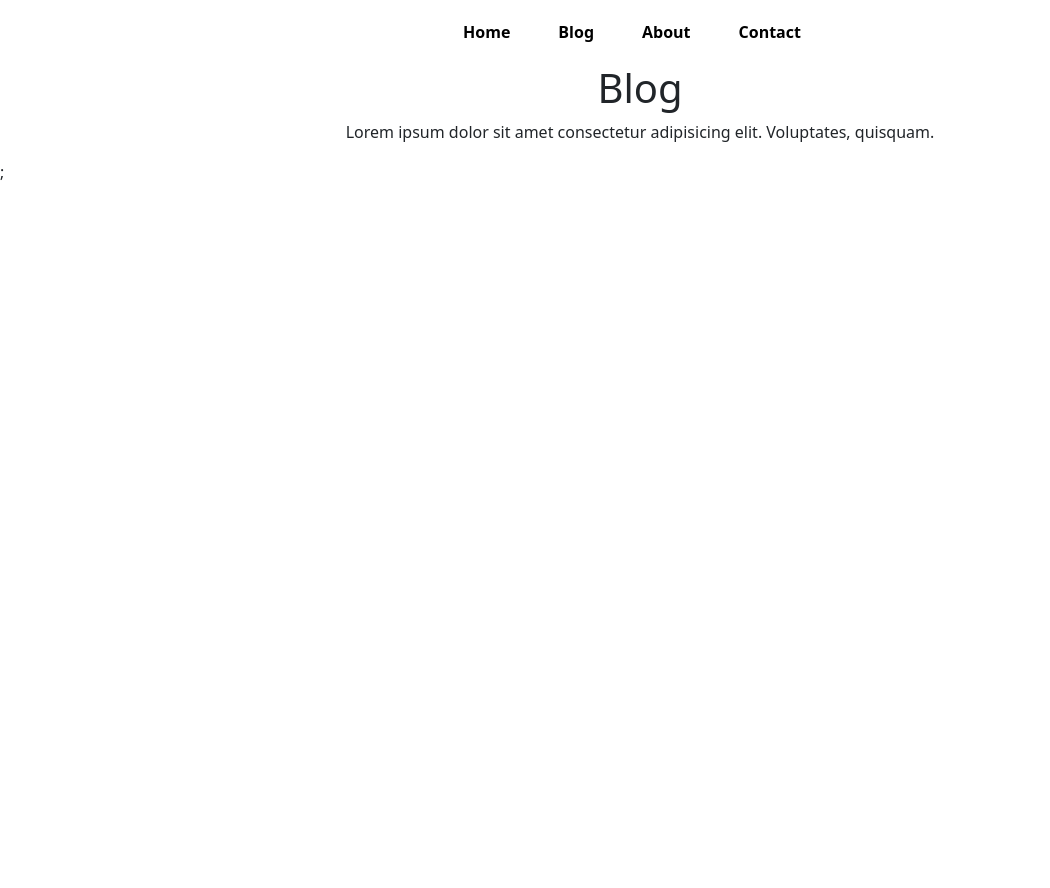
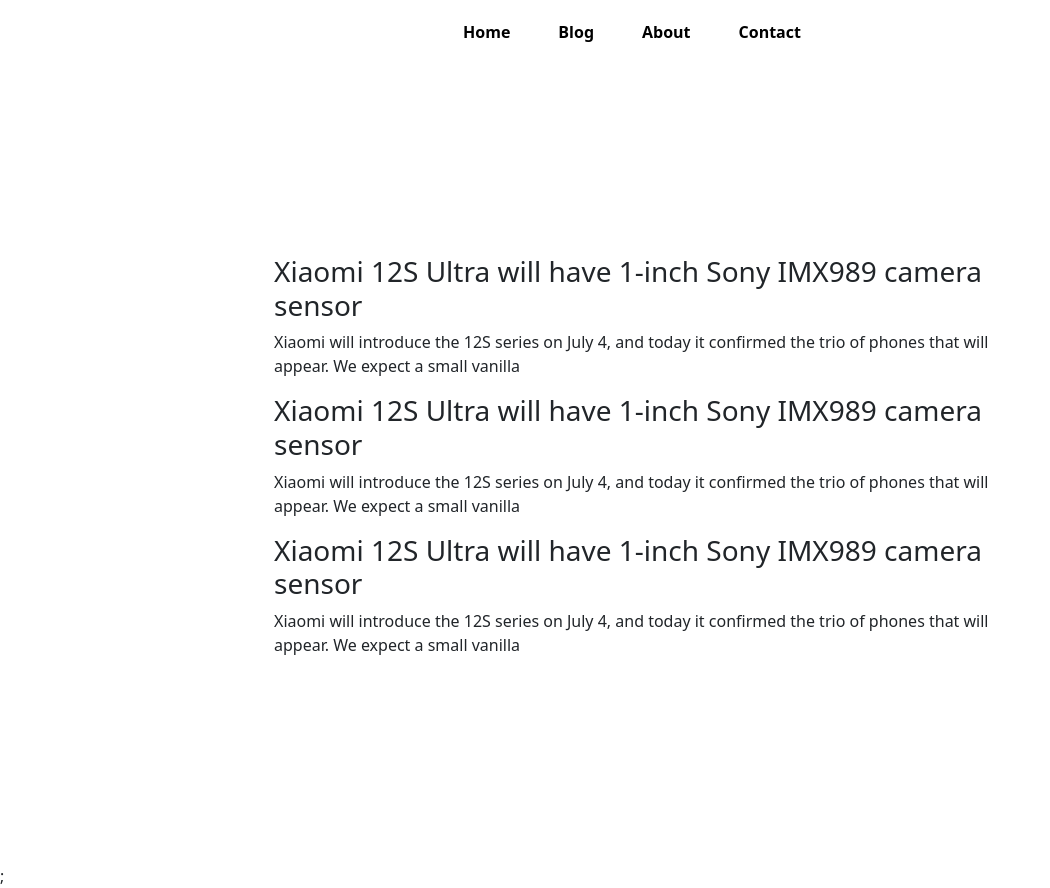
Before and after one commit to Shoaibv2/Shoaib-Khan, a Next.js app: page /blog in a window 1280 px wide. Shown: the whole page, without its empty margins (0-1050 px from the left). Before the commit the page ends 800 px from the top, so only its background shows below. Built offline with nearby package versions, Linux system fonts and the light colour scheme.

Commit message:
Add Blog Home

```diff
--- a/pages/blog.js
+++ b/pages/blog.js
@@ -1,12 +1,35 @@
+import styles from "../styles/Blog.module.css";
+
 export default function Blog() {
   return (
     <>
-      <div className="align-items-center text-center">
-        <h1>Blog</h1>
-        <p>
-          Lorem ipsum dolor sit amet consectetur adipisicing elit. Voluptates,
-          quisquam.
-        </p>
+      <div className="container">
+        <main className={styles.main}>
+          <div className={styles.blogpost}>
+            <h3>Xiaomi 12S Ultra will have 1-inch Sony IMX989 camera sensor</h3>
+            <p>
+              Xiaomi will introduce the 12S series on July 4, and today it
+              confirmed the trio of phones that will appear. We expect a small
+              vanilla
+            </p>
+          </div>
+          <div className={styles.blogpost}>
+            <h3>Xiaomi 12S Ultra will have 1-inch Sony IMX989 camera sensor</h3>
+            <p>
+              Xiaomi will introduce the 12S series on July 4, and today it
+              confirmed the trio of phones that will appear. We expect a small
+              vanilla
+            </p>
+          </div>
+          <div className={styles.blogpost}>
+            <h3>Xiaomi 12S Ultra will have 1-inch Sony IMX989 camera sensor</h3>
+            <p>
+              Xiaomi will introduce the 12S series on July 4, and today it
+              confirmed the trio of phones that will appear. We expect a small
+              vanilla
+            </p>
+          </div>
+        </main>
       </div>
     </>
   );
--- /dev/null
+++ b/styles/Blog.module.css
@@ -0,0 +1,21 @@
+.container {
+  padding: 0 2rem;
+}
+
+.main {
+  min-height: 100vh;
+  padding: 4rem 0;
+  flex: 1;
+  display: flex;
+  flex-direction: column;
+  justify-content: center;
+  align-items: center;
+}
+
+.blogpost {
+  margin: 0 12rem;
+}
+
+.blogpost h2 {
+  cursor: pointer;
+}
```
